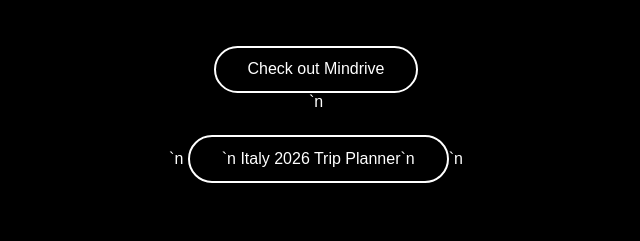
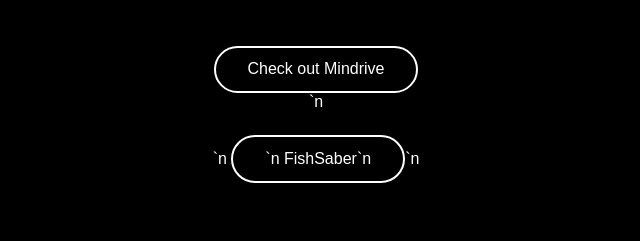
Before and after one commit to TunaRado/HOUDACAI, a plain HTML site: page index.html in a window 1280 px wide. Shown: the part 407-648 px from the top of the page, without its empty margins (324-964 px from the left). Drawn offline with Linux system fonts and the light colour scheme.

Commit message:
Rename Italy 2026 link to FishSaber

```diff
--- a/index.html
+++ b/index.html
@@ -81,7 +81,7 @@
             <a href="mindrive.html" style="color: #ffffff; text-decoration: none; padding: 0.8rem 2rem; border: 2px solid #ffffff; border-radius: 50px; display: inline-block; transition: all 0.3s ease;" onmouseover="this.style.background='#ffffff'; this.style.color='#000000';" onmouseout="this.style.background='transparent'; this.style.color='#ffffff';">
                 Check out Mindrive
             </a>
-        </div>`n        <div style="margin-top: 1.5rem;">`n            <a href="italy2026/login.html" style="color: #ffffff; text-decoration: none; padding: 0.8rem 2rem; border: 2px solid #ffffff; border-radius: 50px; display: inline-block; transition: all 0.3s ease;" onmouseover="this.style.background='#ffffff'; this.style.color='#000000';" onmouseout="this.style.background='transparent'; this.style.color='#ffffff';">`n                Italy 2026 Trip Planner`n            </a>`n        </div>
+        </div>`n        <div style="margin-top: 1.5rem;">`n            <a href="italy2026/login.html" style="color: #ffffff; text-decoration: none; padding: 0.8rem 2rem; border: 2px solid #ffffff; border-radius: 50px; display: inline-block; transition: all 0.3s ease;" onmouseover="this.style.background='#ffffff'; this.style.color='#000000';" onmouseout="this.style.background='transparent'; this.style.color='#ffffff';">`n                FishSaber`n            </a>`n        </div>
         <h1 class="coming-soon" style="margin-top: 5rem;">More "things" coming soon<span class="dots">...</span></h1>
     </div>
 
```
